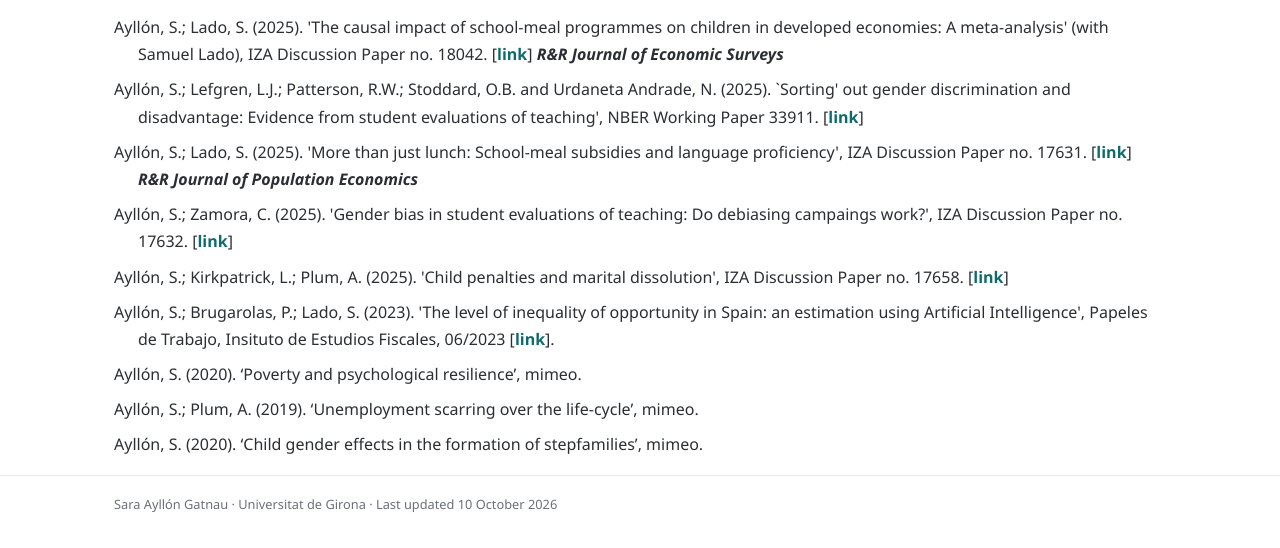
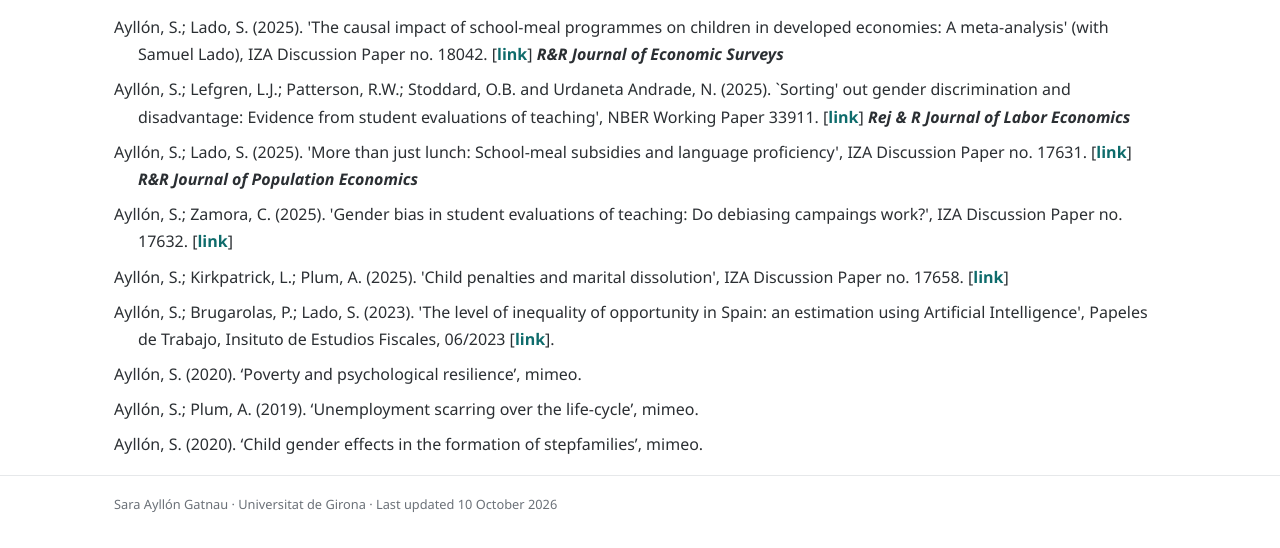
Before and after one commit to saraayllon/saraayllon.github.io, a plain HTML site: page working-papers.html in a window 1280 px wide. Shown: the part 212-760 px from the top of the page. Drawn offline with Linux system fonts and the light colour scheme.

Commit message:
Working papers: Rej & R at Journal of Labor Economics (Lefgren et al.)
Co-Authored-By: Claude Opus 5.5 <noreply@anthropic.com>

```diff
--- a/working-papers.html
+++ b/working-papers.html
@@ -18,7 +18,7 @@
 <h1 id="working-papers">Working papers</h1>
 <ul>
 <li>Ayllón, S.; Lado, S. (2025). 'The causal impact of school-meal programmes on children in developed economies: A meta-analysis' (with Samuel Lado), IZA Discussion Paper no. 18042. [<a href="https://www.iza.org/publications/dp/18042/the-causal-impact-of-school-meal-programmes-on-children-in-developed-economies-a-meta-analysis">link</a>] <strong><em>R&amp;R Journal of Economic Surveys</strong></em></li>
-<li>Ayllón, S.; Lefgren, L.J.; Patterson, R.W.; Stoddard, O.B. and Urdaneta Andrade, N. (2025). `Sorting' out gender discrimination and disadvantage: Evidence from student evaluations of teaching', NBER Working Paper 33911. [<a href="https://www.nber.org/papers/w33911">link</a>]</li>
+<li>Ayllón, S.; Lefgren, L.J.; Patterson, R.W.; Stoddard, O.B. and Urdaneta Andrade, N. (2025). `Sorting' out gender discrimination and disadvantage: Evidence from student evaluations of teaching', NBER Working Paper 33911. [<a href="https://www.nber.org/papers/w33911">link</a>] <strong><em>Rej &amp; R Journal of Labor Economics</strong></em></li>
 <li>Ayllón, S.; Lado, S. (2025). 'More than just lunch: School-meal subsidies and language proficiency', IZA Discussion Paper no. 17631. [<a href="https://docs.iza.org/dp17631.pdf">link</a>] <strong><em>R&amp;R Journal of Population Economics</strong></em></li>
 <li>Ayllón, S.; Zamora, C. (2025). 'Gender bias in student evaluations of teaching: Do debiasing campaings work?', IZA Discussion Paper no. 17632. [<a href="https://docs.iza.org/dp17632.pdf">link</a>]</li>
 <li>Ayllón, S.; Kirkpatrick, L.; Plum, A. (2025). 'Child penalties and marital dissolution', IZA Discussion Paper no. 17658. [<a href="https://www.iza.org/publications/dp/17658/child-penalties-and-marriage-dissolution">link</a>]</li>
```
Also changed, not shown: 1 other file.
